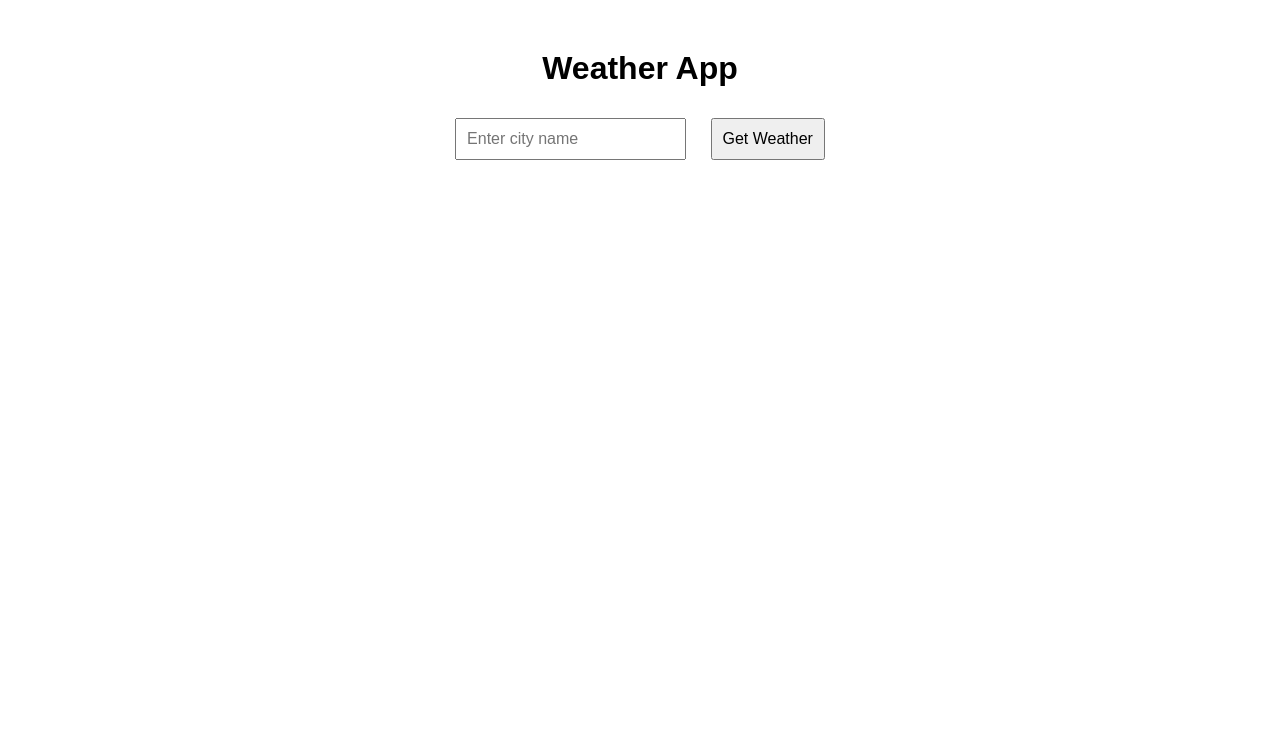
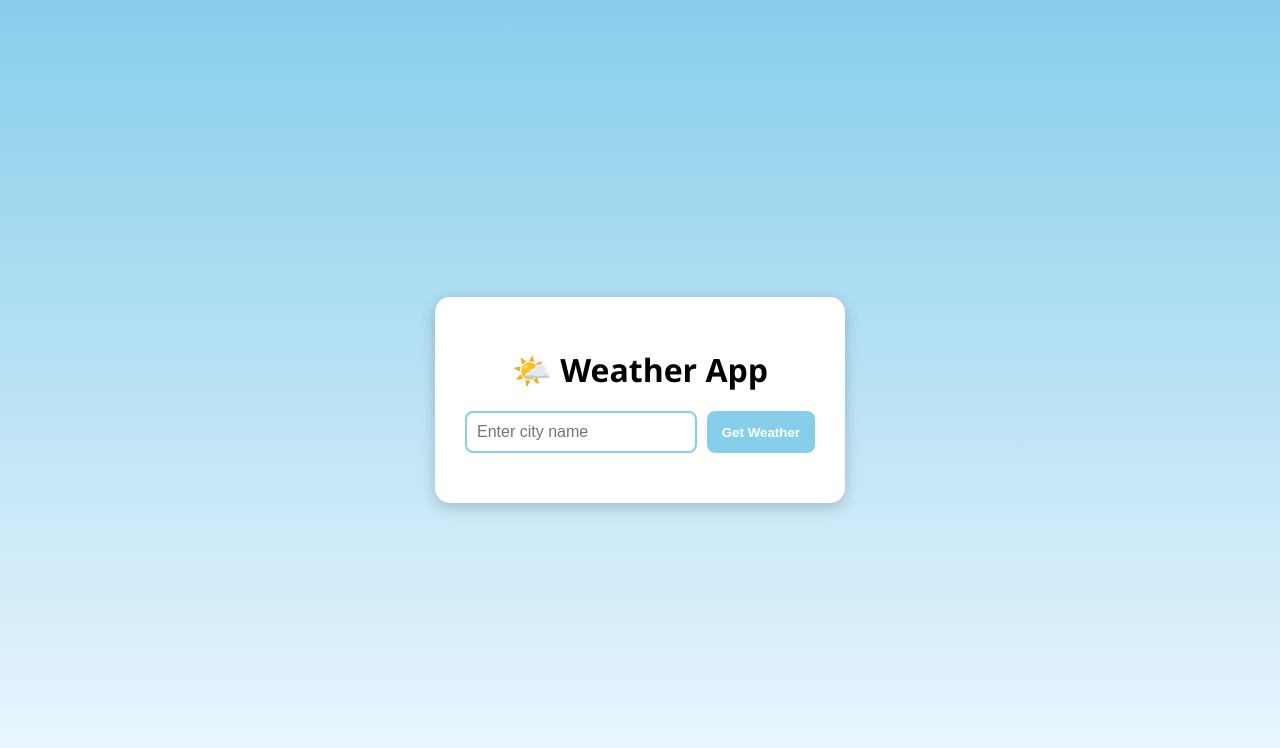
Before and after one commit to njagan04/weather-app, a plain HTML site: page frontend/index.html in a window 1280 px wide. Drawn offline with Linux system fonts and the light colour scheme.

Commit message:
updated ui

```diff
--- a/frontend/index.html
+++ b/frontend/index.html
@@ -8,11 +8,14 @@
 </head>
 
 <body>
-    <h1>Weather App</h1>
-    <input type="text" id="city" placeholder="Enter city name">
-    <button onclick="getWeather()">Get Weather</button>
-    <div id="result"></div>
-
+    <div class="container">
+        <h1>🌤️ Weather App</h1>
+        <div class="input-box">
+            <input type="text" id="city" placeholder="Enter city name">
+            <button onclick="getWeather()">Get Weather</button>
+        </div>
+        <div id="result" class="card hidden"></div>
+    </div>
     <script src="script.js"></script>
 </body>
 
--- a/frontend/style.css
+++ b/frontend/style.css
@@ -1,17 +1,63 @@
 body {
-    font-family: Arial, sans-serif;
+    font-family: 'Segoe UI', Tahoma, Geneva, Verdana, sans-serif;
     text-align: center;
-    margin: 50px;
+    margin: 0;
+    height: 100vh;
+    display: flex;
+    align-items: center;
+    justify-content: center;
+    background: linear-gradient(to bottom, #87ceeb, #f0f8ff);
 }
 
-input,
-button {
+.container {
+    background: white;
+    padding: 30px;
+    border-radius: 15px;
+    box-shadow: 0 4px 15px rgba(0, 0, 0, 0.2);
+    width: 350px;
+}
+
+h1 {
+    margin-bottom: 20px;
+}
+
+.input-box {
+    display: flex;
+    gap: 10px;
+    margin-bottom: 20px;
+}
+
+input {
+    flex: 1;
     padding: 10px;
-    margin: 10px;
+    border: 2px solid #87ceeb;
+    border-radius: 8px;
     font-size: 16px;
 }
 
-#result {
-    margin-top: 20px;
+button {
+    background: #87ceeb;
+    border: none;
+    padding: 10px 15px;
+    border-radius: 8px;
+    color: white;
+    font-weight: bold;
+    cursor: pointer;
+    transition: 0.3s;
+}
+
+button:hover {
+    background: #4682b4;
+}
+
+.card {
+    padding: 20px;
+    border-radius: 10px;
+    background: #f8f9fa;
+    box-shadow: 0 3px 10px rgba(0, 0, 0, 0.1);
     font-size: 18px;
 }
+
+.hidden {
+    display: none;
+}
```
